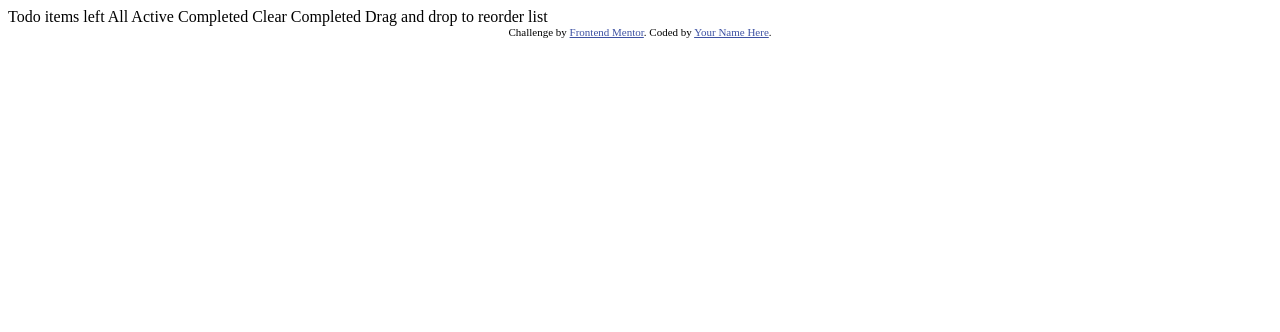
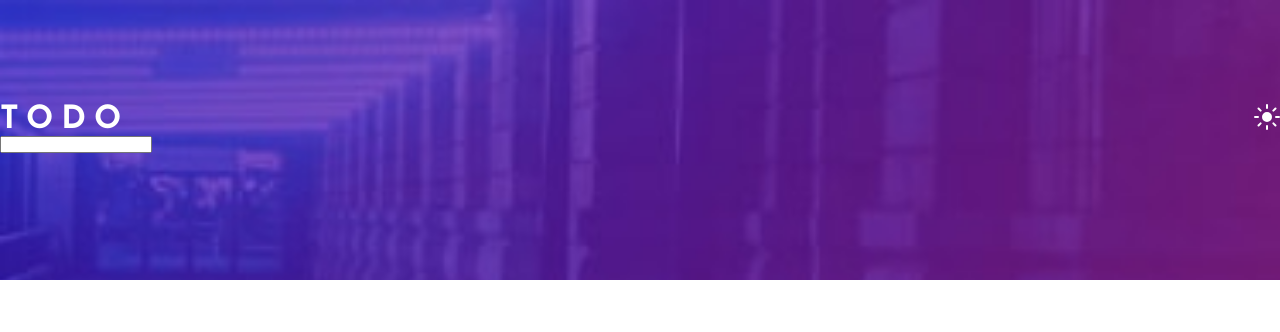
Before and after one commit to manishdevelops/Todo-App, a plain HTML site: page index.html in a window 1280 px wide. Drawn offline with Linux system fonts and the light colour scheme.

Commit message:
update index.html

```diff
--- a/index.html
+++ b/index.html
@@ -3,22 +3,37 @@
 <head>
   <meta charset="UTF-8">
   <meta name="viewport" content="width=device-width, initial-scale=1.0"> <!-- displays site properly based on user's device -->
-
+  <link rel="stylesheet" href="/sass/main.css">
   <link rel="icon" type="image/png" sizes="32x32" href="./images/favicon-32x32.png">
 
   <title>Frontend Mentor | Todo app</title>
 
-  <!-- Feel free to remove these styles or customise in your own stylesheet 👍 -->
   <style>
     .attribution { font-size: 11px; text-align: center; }
     .attribution a { color: hsl(228, 45%, 44%); }
   </style>
 </head>
 <body>
+<main class="Todo">
+  <div class="Todo__header"></div>
+  <div class="Todo__container">
+    <div class="Todo__head">
+      <p class="Todo-logo">todo</p>
+      <p class="logo">
+        <img class="sun-logo" src="/assets/images/icon-sun.svg" alt="sun-logo">
+        <!-- <img class="moon-logo" src="/assets/images/icon-moon.svg" alt="moon-logo"> -->
+      </p>
+    </div>
+    <div class="Todo__text">
+      <label for="TodoText"></label>
+      <input type="text" id="TodoTextInput" name="TodoText" >
+    </div>
+  </div>
 
-  Todo
+</main>
 
-  <!-- Add dynamic number --> items left
+  <!-- Add dynamic number -->
+  <!-- items left
 
   All
   Active
@@ -26,11 +41,11 @@
 
   Clear Completed
 
-  Drag and drop to reorder list
+  Drag and drop to reorder list -->
 
-  <div class="attribution">
+  <!-- <div class="attribution">
     Challenge by <a href="https://www.frontendmentor.io?ref=challenge" target="_blank">Frontend Mentor</a>.
     Coded by <a href="#">Your Name Here</a>.
-  </div>
+  </div> -->
 </body>
 </html>
```
